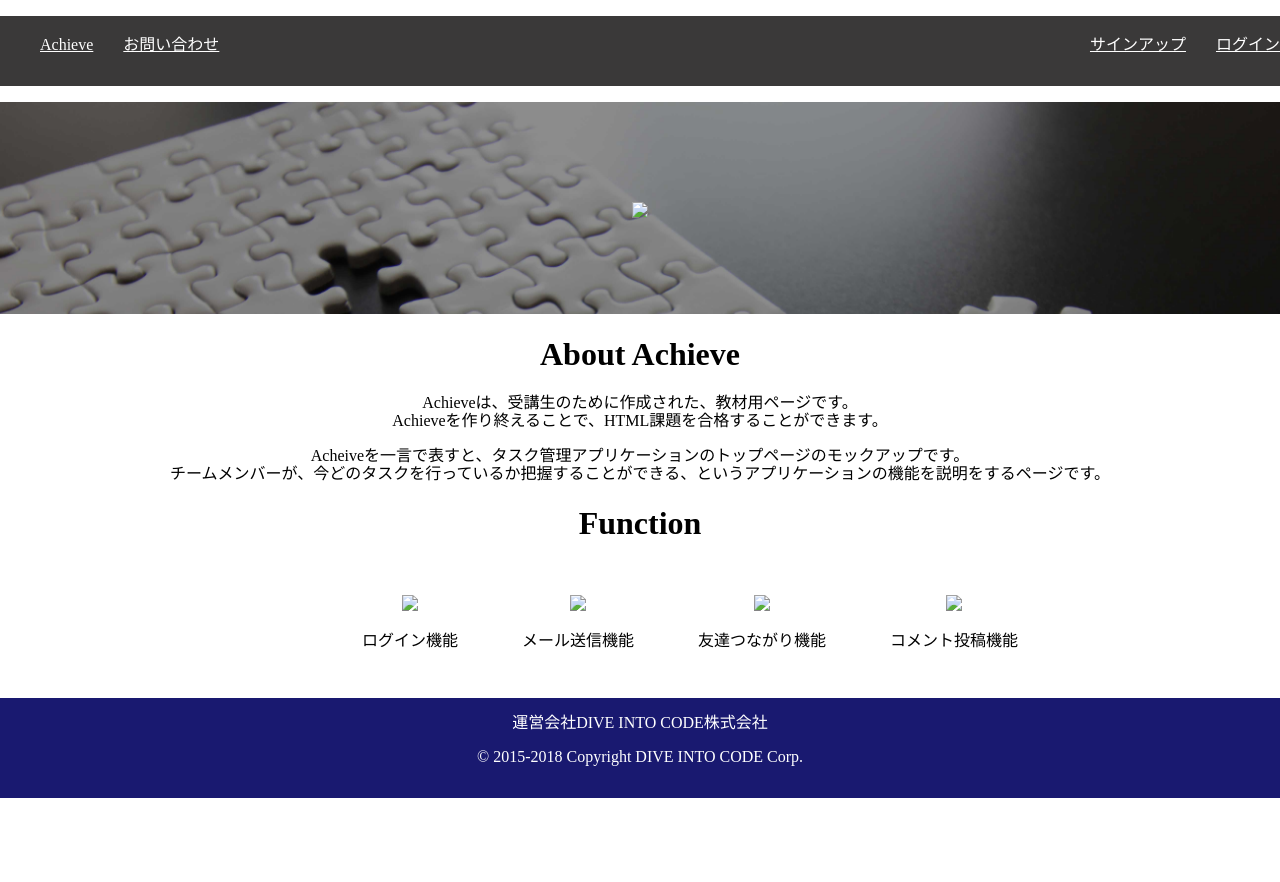
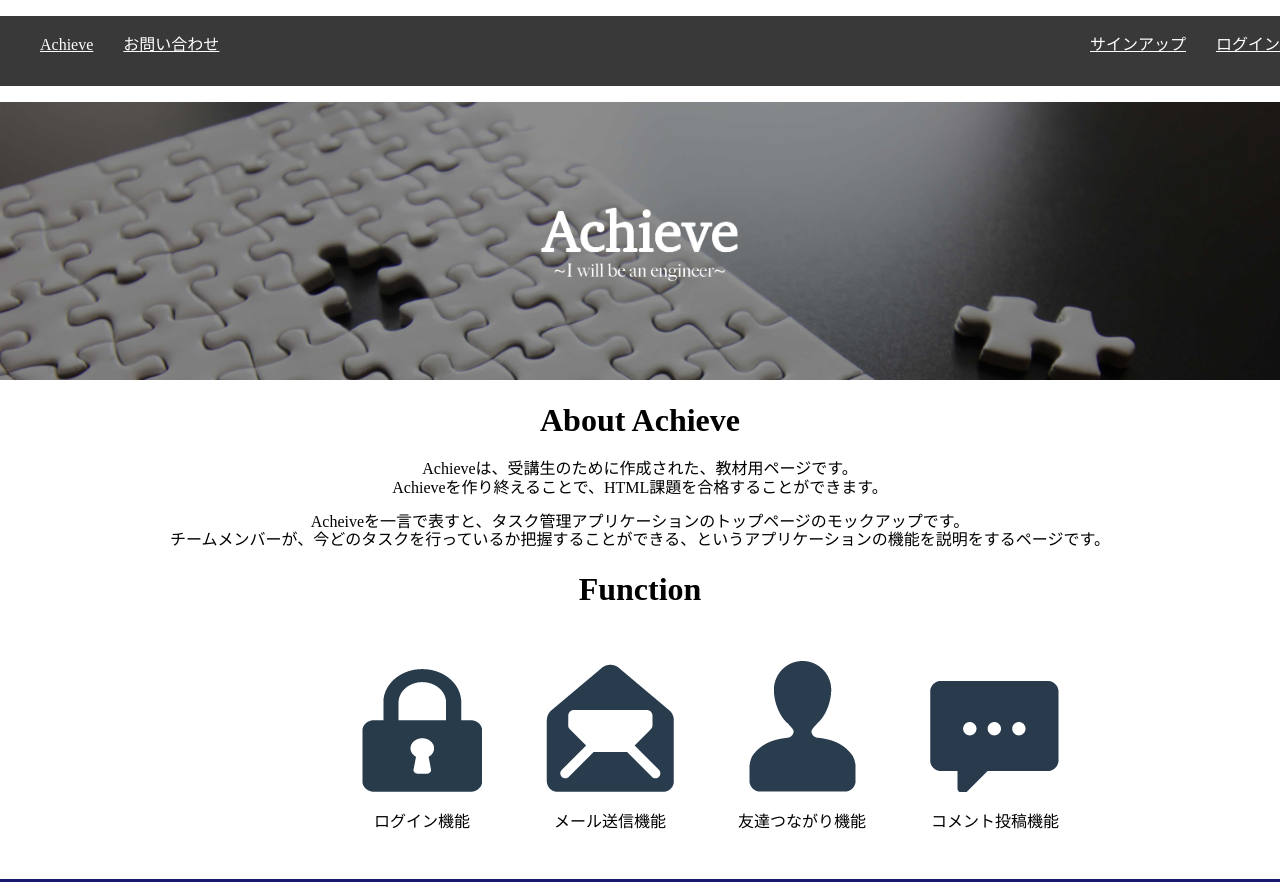
Before and after one commit to haradaat/assignment12, a plain HTML site: page sample.html in a window 1280 px wide. Shown: the top 882 px of the page. Before the commit the page ends 800 px from the top, so only its background shows below. Drawn offline with Linux system fonts and the light colour scheme.

Commit message:
Update sample.html

```diff
--- a/sample.html
+++ b/sample.html
@@ -29,7 +29,7 @@
     </div>
   </header>
   <section class="main-header">
-    <img src="vendors/images/achieve.png">
+    <img src="./images/achieve.png">
   </section>
   <section class="about">
     <h1>About Achieve</h1>
@@ -46,19 +46,19 @@
     <h1>Function</h1>
     <div class="function-images">
       <div class="function-image">
-        <img src="vendors/images/key.png">
+        <img src="./images/key.png">
         <p>ログイン機能</p>
       </div>
       <div class="function-image">
-        <img src="vendors/images/mails.png">
+        <img src="./images/mails.png">
         <p>メール送信機能</p>
       </div>
       <div class="function-image">
-        <img src="vendors/images/girls.png">
+        <img src="./images/girls.png">
         <p>友達つながり機能</p>
       </div>
       <div class="function-image">
-        <img src="vendors/images/comment.png">
+        <img src="./images/comment.png">
         <p>コメント投稿機能</p>
       </div>
     </div>
```
